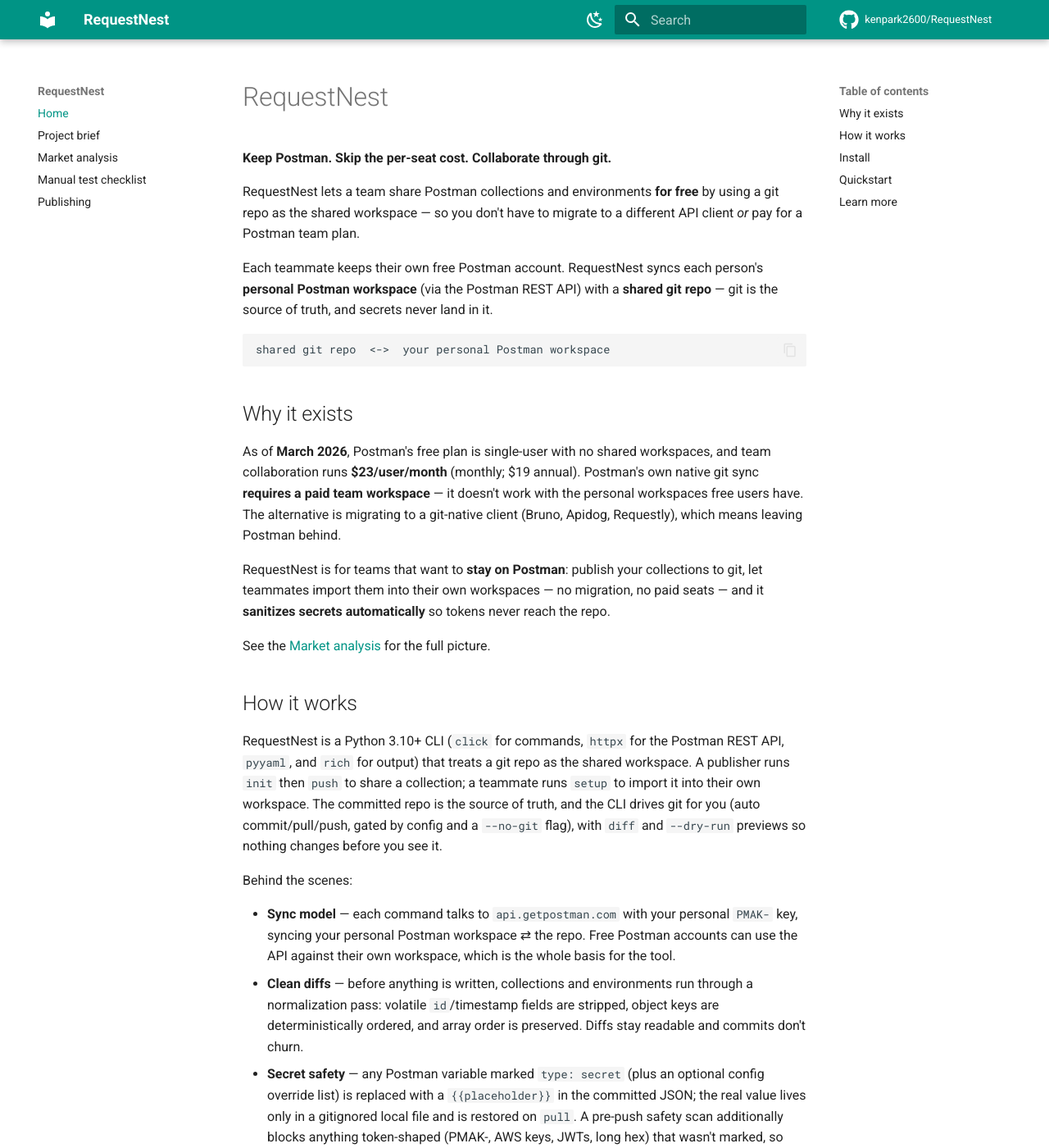
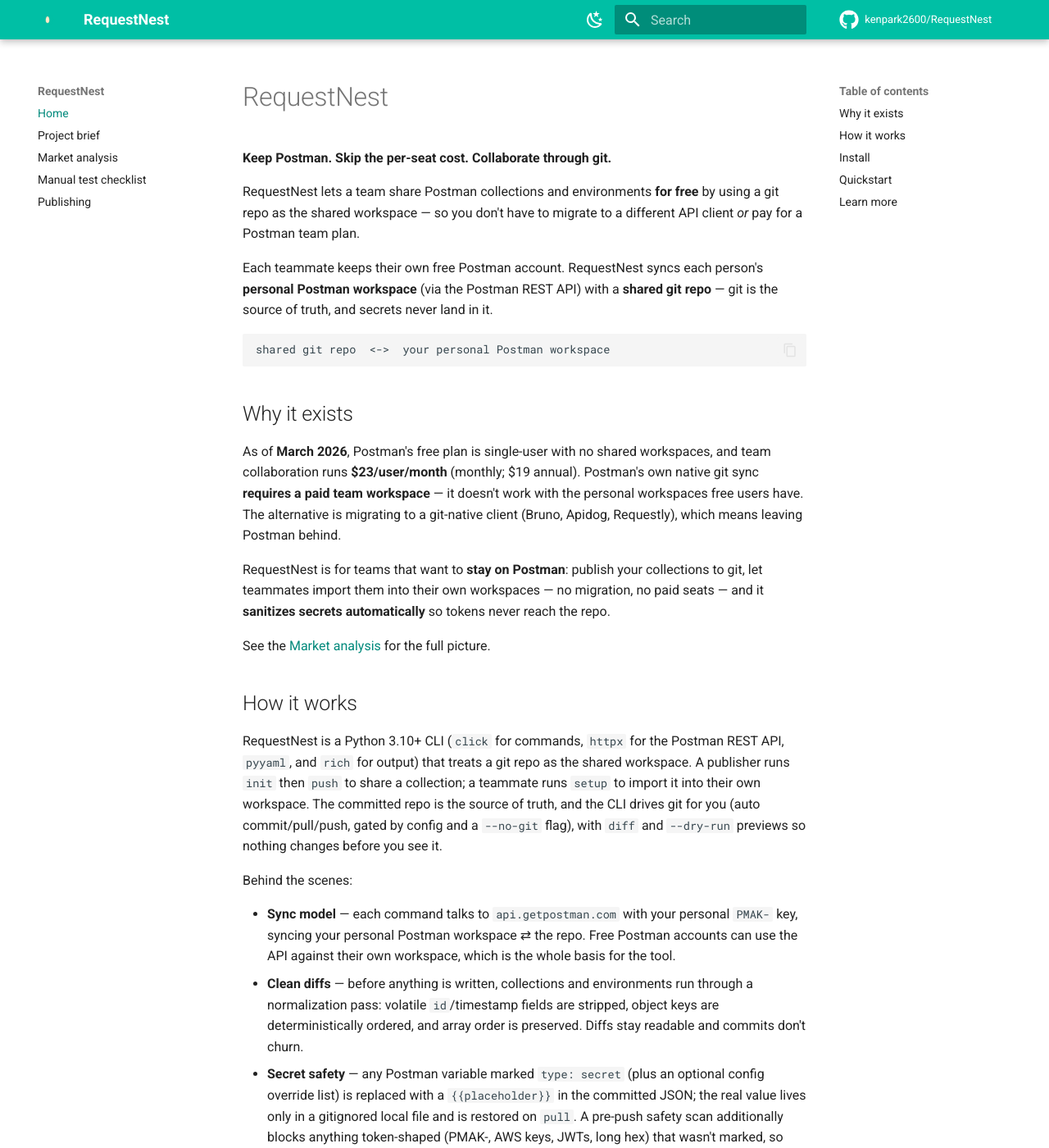
Before and after one commit to kenpark2600/RequestNest, an MkDocs documentation site: the page built from docs/index.md, in a window 1280 px wide and 1400 px high. Shown: the whole window at 82% size. Built offline with MkDocs 1.6.1 and Material for MkDocs 9.7.7, drawn with Linux system fonts in a browser that asks for light colours; comment, search, counter and statistics services are not loaded; some of the changed text lies outside the part shown.

Commit message:
branding: add logo, favicon, README banner, and brand color palette
- new {{ egg }} brace-nest mark (docs/assets/logo.svg, favicon.svg) and README banner (images/banner.svg) in Vivid Teal #00BFA5

- wire theme.logo/favicon; move site colors to docs/stylesheets/extra.css so Material can use exact hexes (Vivid Teal #00BFA5 light, Bright Turquoise #2DD4BF dark UI)

- add non-affiliation/trademark notice to the site footer (copyright) and README

```diff
--- /dev/null
+++ b/docs/stylesheets/extra.css
@@ -0,0 +1,27 @@
+/* RequestNest brand palette ("option 2")
+   Logo + light-mode UI : Vivid Teal      #00BFA5
+   Dark-mode UI         : Bright Turquoise #2DD4BF
+   Material's named palettes can't hit these exact hexes, so we set the
+   CSS custom properties per color scheme here instead. */
+
+/* Light mode */
+[data-md-color-scheme="default"] {
+  --md-primary-fg-color:        #00BFA5;
+  --md-primary-fg-color--light: #4fd6c4;
+  --md-primary-fg-color--dark:  #00897b;
+  --md-accent-fg-color:         #00BFA5;
+  /* links: a touch deeper than the brand color for readable contrast on white */
+  --md-typeset-a-color:         #00897b;
+}
+
+/* Dark (slate) mode */
+[data-md-color-scheme="slate"] {
+  --md-primary-fg-color:        #2DD4BF;
+  --md-primary-fg-color--light: #5fe0d1;
+  --md-primary-fg-color--dark:  #14b8a6;
+  --md-accent-fg-color:         #2DD4BF;
+  --md-typeset-a-color:         #2DD4BF;
+  /* dark glyphs on the bright turquoise header bar for legibility */
+  --md-primary-bg-color:        #06302b;
+  --md-primary-bg-color--light: rgba(6, 48, 43, 0.72);
+}
--- a/mkdocs.yml
+++ b/mkdocs.yml
@@ -7,6 +7,8 @@
 
 theme:
   name: material
+  logo: assets/logo.svg
+  favicon: assets/favicon.svg
   icon:
     repo: fontawesome/brands/github
   features:
@@ -19,18 +21,22 @@
   palette:
     - media: "(prefers-color-scheme: light)"
       scheme: default
-      primary: teal
-      accent: teal
       toggle:
         icon: material/weather-night
         name: Switch to dark mode
     - media: "(prefers-color-scheme: dark)"
       scheme: slate
-      primary: teal
-      accent: teal
       toggle:
         icon: material/weather-sunny
         name: Switch to light mode
+
+extra_css:
+  - stylesheets/extra.css
+
+copyright: >
+  RequestNest is an independent open-source project, not affiliated with,
+  endorsed by, or sponsored by Postman, Inc. "Postman" is a trademark of its
+  respective owner, used here only to describe interoperability.
 
 markdown_extensions:
   - admonition
```
Also changed, not shown: README.md (+10 -0 lines), docs/assets/favicon.svg (added), docs/assets/logo.svg (added), images/banner.svg (added).
